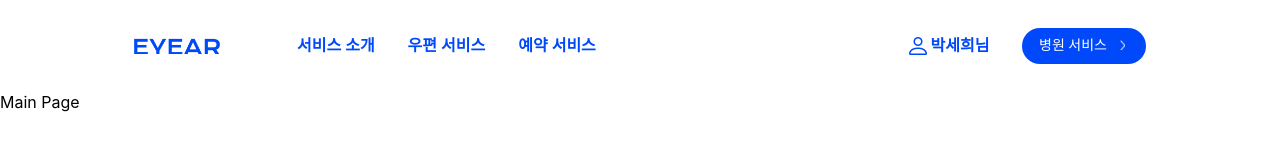
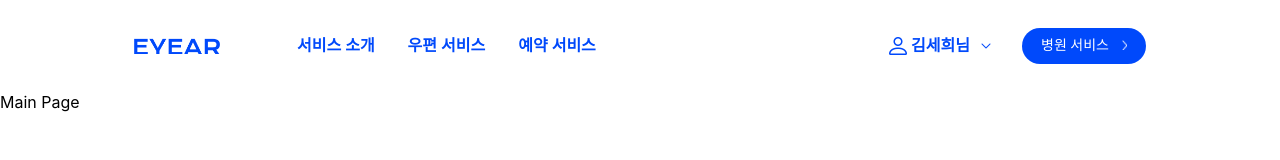
Before and after one commit to eyear22/type_eyear_frontend, a React (Create React App) app: page / in a window 1280 px wide. Shown: the top 160 px of the page. Built offline with nearby package versions, Linux system fonts and the light colour scheme.

Commit message:
[FEAT] dropdown 메뉴 추가

```diff
--- a/src/common/Header.tsx
+++ b/src/common/Header.tsx
@@ -1,12 +1,16 @@
+import { useState } from 'react';
 import { Link } from 'react-router-dom';
 import styled from 'styled-components';
 
 const logo = process.env.PUBLIC_URL + '/img/logo.png';
 const person = process.env.PUBLIC_URL + '/img/person-frame.png';
 const arrow = process.env.PUBLIC_URL + '/img/arrow.png';
+const dropdown = process.env.PUBLIC_URL + '/img/dropdown.png';
 
 const Header = () => {
-  const user = ['박세희'];
+  const user: Array<string> = ['김세희'];
+  const [dropdownOpen, setDropdownOpen] = useState(false);
+
   return (
     <>
       <Container>
@@ -25,10 +29,18 @@ const Header = () => {
               <span>문의하기</span>
             </>
           ) : (
-            <>
+            <LoginUserWrap onClick={() => setDropdownOpen(!dropdownOpen)} open={dropdownOpen}>
               <img src={person} alt="" />
               <span>{user[0] + '님'}</span>
-            </>
+              <img src={dropdown} alt="" className="dropdown" />
+              {dropdownOpen && (
+                <DropDownWrap>
+                  <li>보낸 우편함</li>
+                  <li>예약 내역</li>
+                  <li className="logout">로그아웃</li>
+                </DropDownWrap>
+              )}
+            </LoginUserWrap>
           )}
           <button>
             병원 서비스
@@ -99,12 +111,6 @@ const UserWrap = styled.div`
   align-items: center;
   margin-left: auto;
   margin-right: 134px;
-  img {
-    width: 18px;
-    height: 18px;
-    cursor: pointer;
-    margin-right: 4px;
-  }
   span {
     font-family: 'Pretendard';
     font-style: normal;
@@ -135,4 +141,77 @@ const UserWrap = styled.div`
   }
 `;
 
+const LoginUserWrap = styled.div<{ open: boolean }>`
+  display: flex;
+  cursor: pointer;
+  align-items: center;
+  position: relative;
+  -webkit-user-select: none;
+  -moz-user-select: none;
+  -ms-user-select: none;
+  user-select: none;
+  img {
+    width: 18px;
+    height: 18px;
+    margin-right: 4px;
+  }
+  span {
+    font-family: 'Pretendard';
+    font-style: normal;
+    font-weight: 600;
+    font-size: 16px;
+    line-height: 120%;
+    color: #0049fb;
+    margin-right: 4px;
+    &:hover {
+      text-decoration: underline;
+    }
+  }
+  .dropdown {
+    width: 24px;
+    height: 24px;
+    margin-right: 24px;
+    transform: ${(props) => props.open && 'rotate(180deg)'};
+  }
+`;
+
+const DropDownWrap = styled.ul`
+  display: flex;
+  flex-direction: column;
+  position: absolute;
+  top: 16px;
+  width: 113px;
+  height: 150px;
+  background: #ffffff;
+  box-shadow: 0px 0px 16px rgba(0, 0, 0, 0.1);
+  border-radius: 5px;
+  padding: 10px;
+  box-sizing: border-box;
+  list-style: none;
+  li {
+    display: flex;
+    box-sizing: border-box;
+    padding: 10px 8px;
+    font-family: 'Pretendard';
+    font-style: normal;
+    font-weight: 600;
+    font-size: 16px;
+    line-height: 120%;
+    border-radius: 6px;
+    color: #0049fb;
+    &:hover {
+      background: #f1f5ff;
+    }
+  }
+  .logout {
+    color: #bbbbbb;
+    margin-top: 13px;
+    &:hover {
+      background: none;
+      text-decoration-line: underline;
+      color: #454545;
+    }
+  }
+`;
+
 export default Header;
```
Also changed, not shown: public/img/dropdown.png (added).
